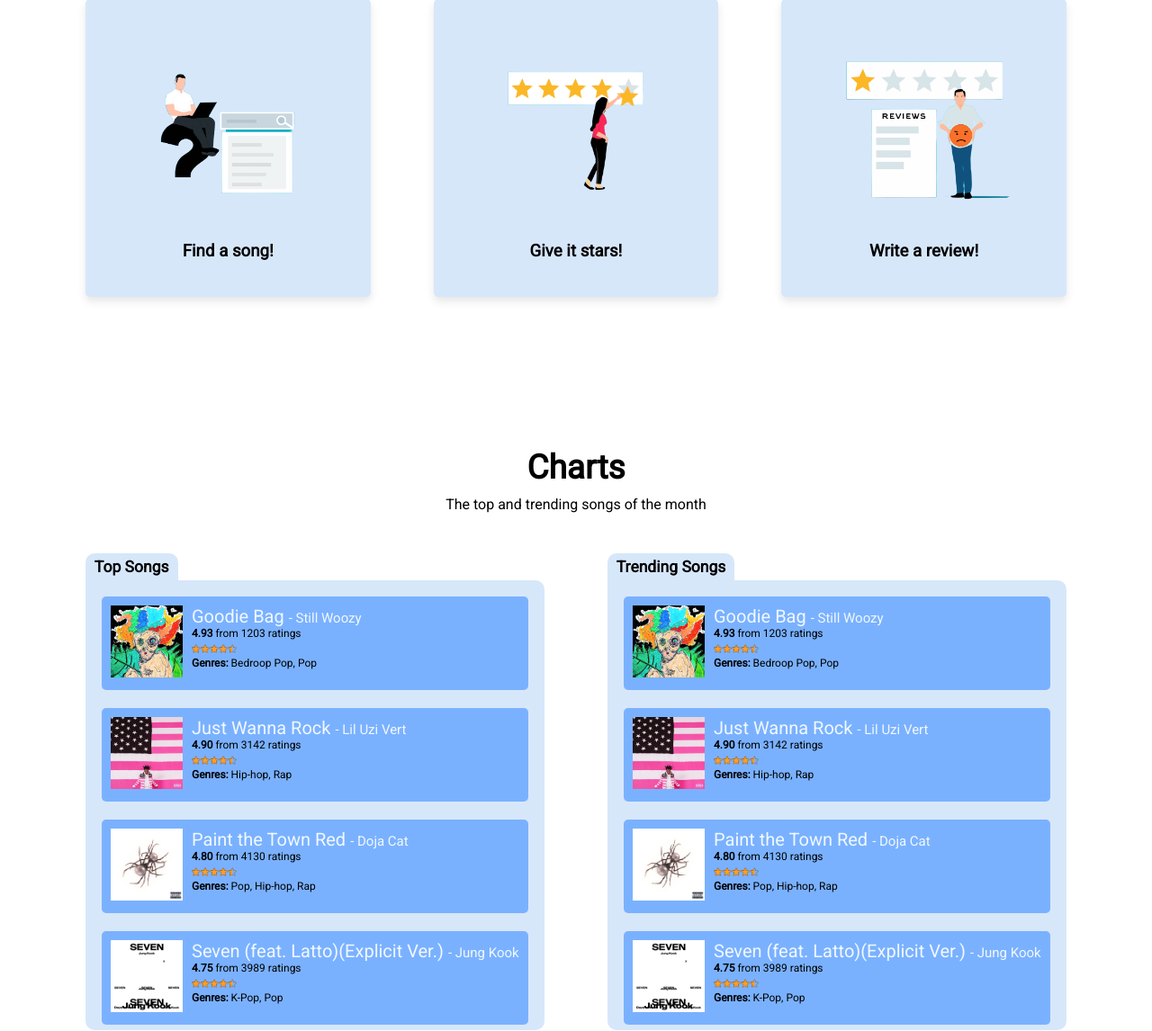
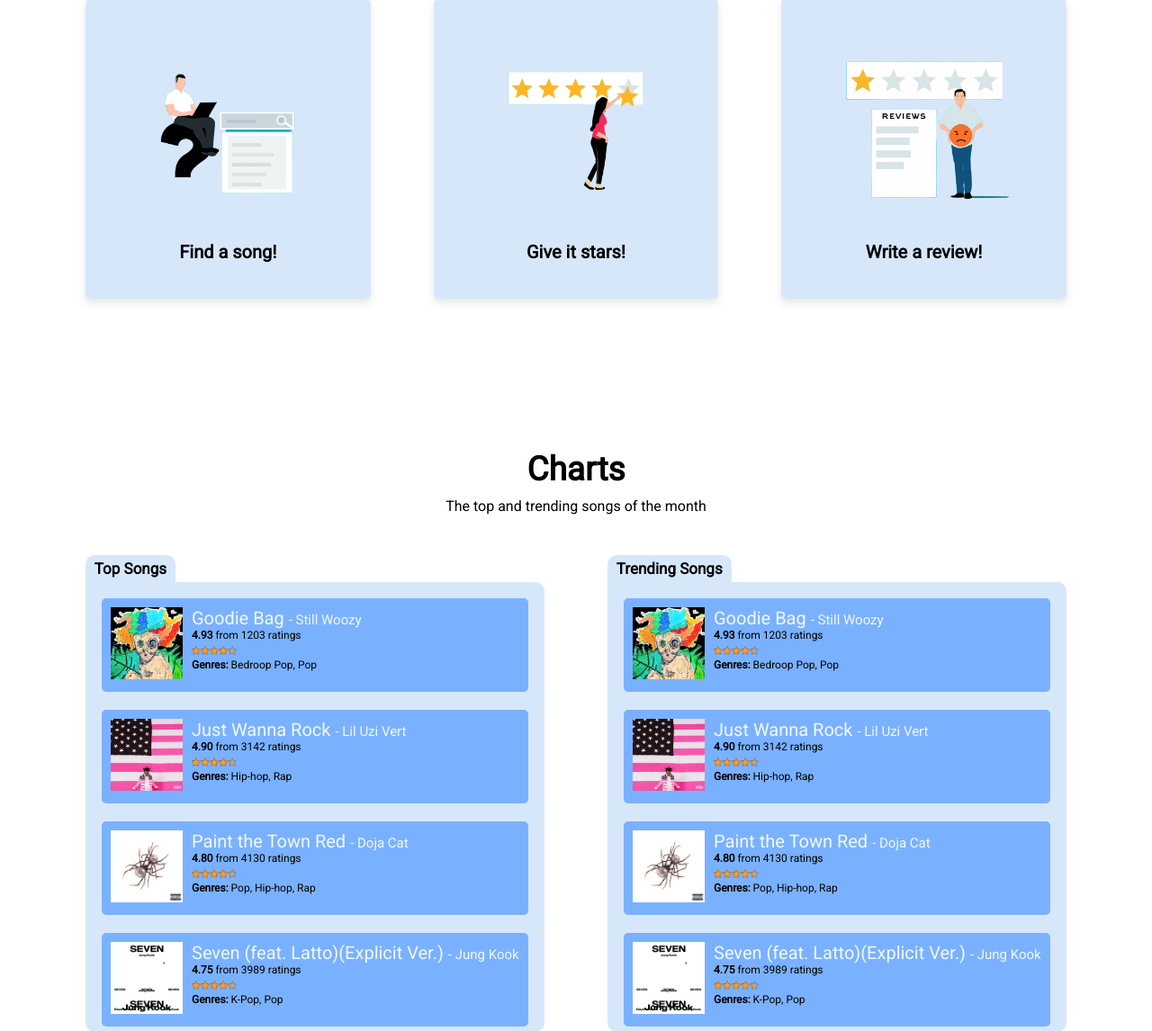
Before and after one commit to ryan-kobayashi/music-rater, a PHP site: page / in a window 1280 px wide. Shown: the part 674-1820 px from the top of the page at 90% size. Run offline with PHP 8.4, Linux system fonts and the light colour scheme.

Commit message:
Changed navbar to change text color when hovered and adjusted headers to improve accessiblity

```diff
--- a/index.html
+++ b/index.html
@@ -74,15 +74,15 @@
             <ul class="cards flex">
                 <li class="card">
                     <img src="assets/search.png" alt="Search for song">
-                    <h3>Find a song!</h3>
+                    <h2>Find a song!</h2>
                 </li>
                 <li class="card">
                     <img src="assets/rate.png" alt="Review the song">
-                    <h3>Give it stars!</h3>
+                    <h2>Give it stars!</h2>
                 </li>
                 <li class="card">
                     <img src="assets/review.png" alt="Rate the song">
-                    <h3>Write a review!</h3>
+                    <h2>Write a review!</h2>
                 </li>
             </ul>
         </div>
@@ -98,14 +98,14 @@
             <div class="chart-flex">
                 <div class="chart">
                     <div class="chart-head">
-                        <h3>Top Songs</h3>
+                        <h2>Top Songs</h2>
                     </div>
                     <iframe src="topsongs.html" title="top-songs">
                     </iframe>
                 </div>
                 <div class="chart">
                     <div class="chart-head">
-                        <h3>Trending Songs</h3>
+                        <h2>Trending Songs</h2>
                     </div>
                     <iframe src="topsongs.html" title="'trending-songs">
                     </iframe>
--- a/landingpage2.css
+++ b/landingpage2.css
@@ -71,6 +71,7 @@ header {
 }
 .navlinks a:hover {
     background-color: rgb(56, 126, 248);
+    color: #f2f2f2;
 }
 #hamburger {
     text-align: center;
@@ -138,6 +139,10 @@ header {
     padding: 5px 10px 5px 10px;
 }
 
+.chart-head h2{
+    font-size: 17px;
+}
+
 .chart iframe{
     height: 500px;
     width: 100%;
@@ -174,6 +179,11 @@ section .card {
     border-radius: 5px;
     box-shadow: 0 5px 10px rgba(0, 0, 0, 0.1);
 }
+
+.card h2{
+    font-size: 20px;
+}
+
 section .card img {
     height: auto;
     width: 100%;
```
